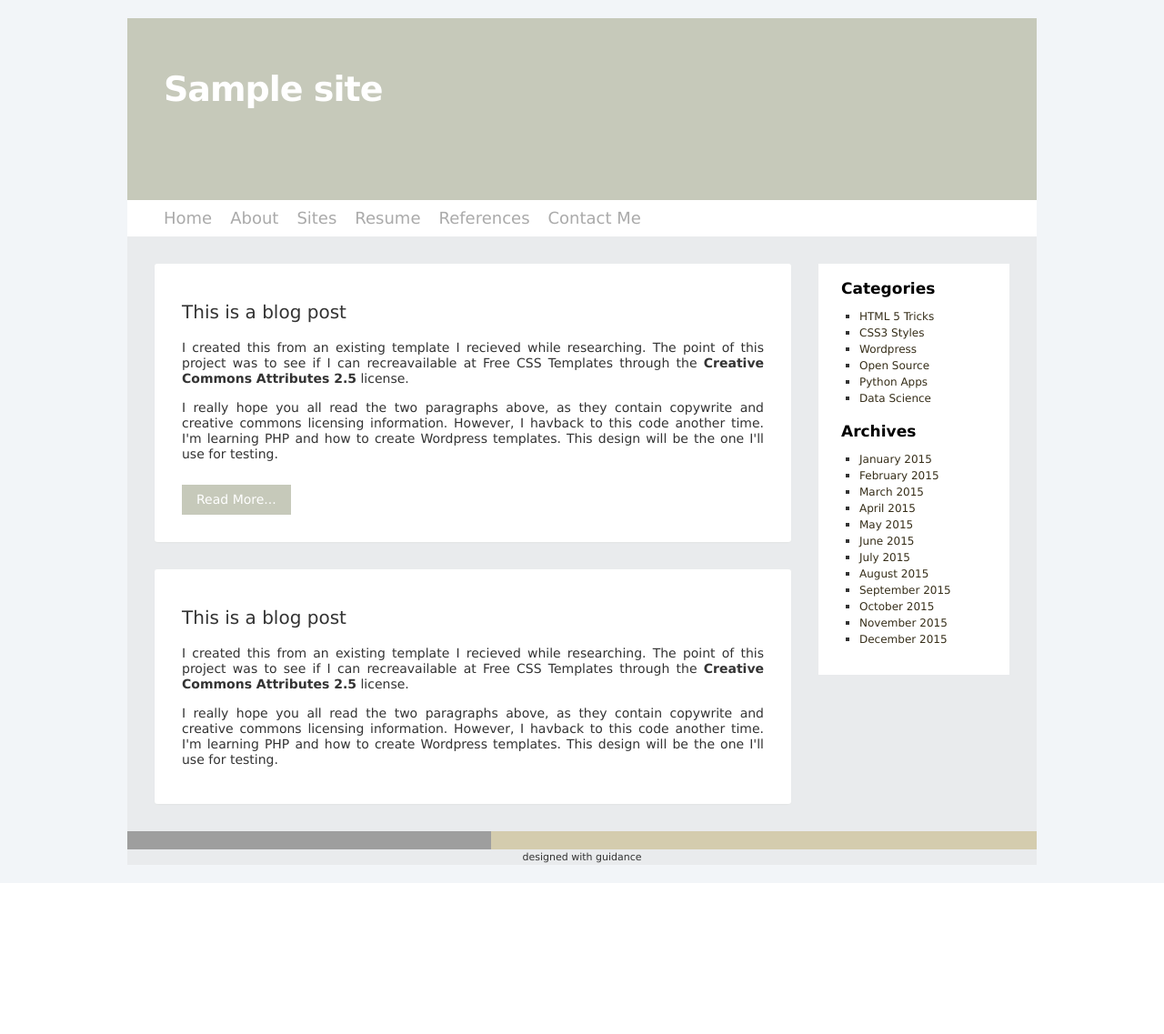
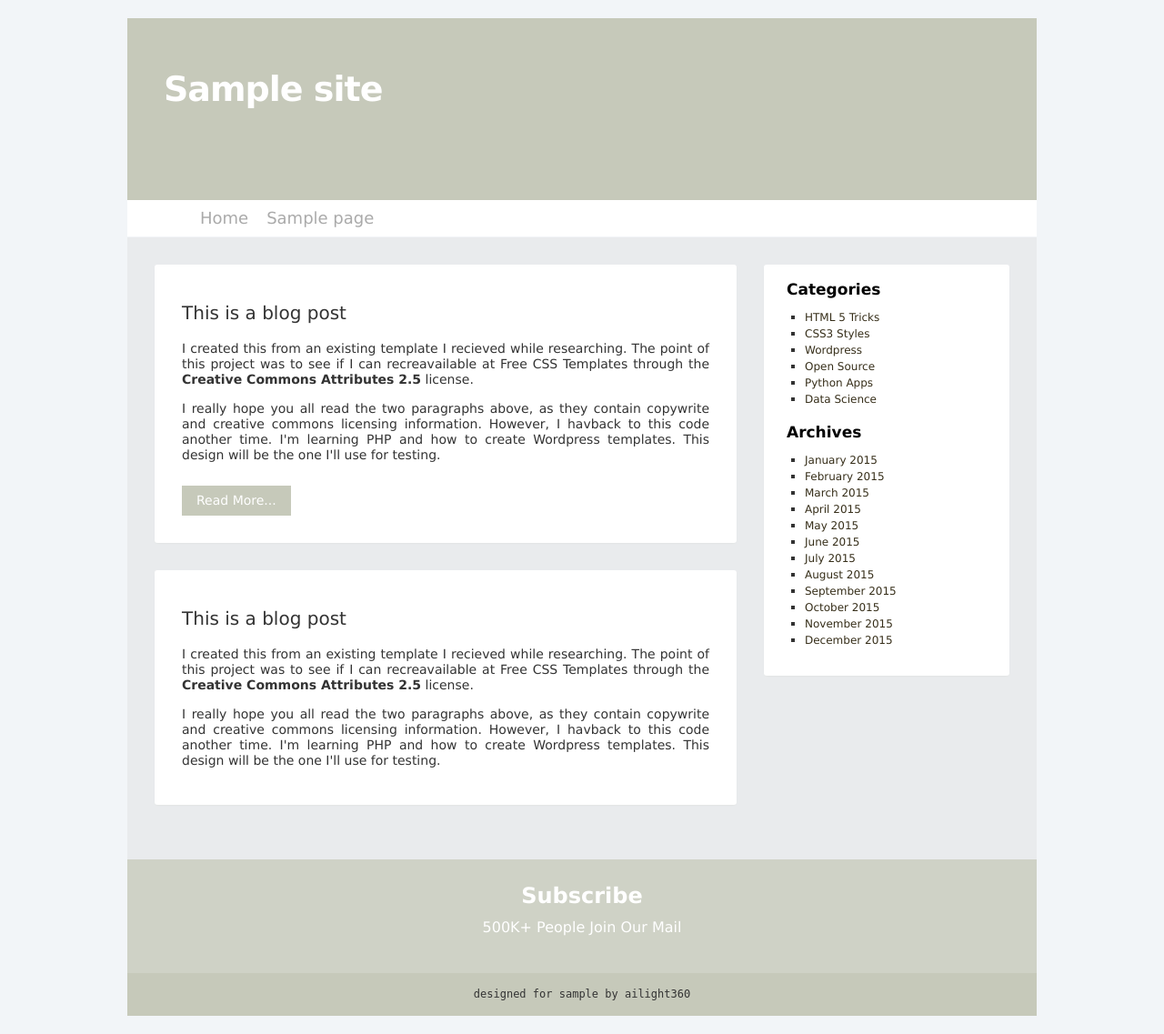
Before and after one commit to ailight360/wtd, a WordPress theme: template index.php in a window 1280 px wide. Shown: the whole page at 91% size. Before the commit the page ends 971 px from the top, so only its background shows below. Run offline with PHP 8.4 and a stand-in for WordPress, Linux system fonts and the light colour scheme; the site name, menu and one post (Sample post) are stand-ins, and other content is empty; some libraries are stand-ins or nearby versions; grey boxes are pictures that could not be loaded.

Commit message:
Add files via upload

```diff
--- a/footer.php
+++ b/footer.php
@@ -1,9 +1,5 @@
-<footer>
-			<div style="clear:both;"></div>
-			<div id="bottom"></div>
-			<div id="footer">
-					designed with guidance
-			</div>
+<footer class="clearfix">
+			<div id="footer">designed for sample by ailight360</div>
 	</footer>
 
 	</div>
--- a/header.php
+++ b/header.php
@@ -5,7 +5,7 @@
 	<meta charset="<?php bloginfo('charset'); ?>">
 	<meta http-equiv="X-UA-Compatible" content="IE=edge">
 	<meta name="viewport" content="width=device-width, initial-scale=1.0">
-	<link rel="stylesheet" href="<?php bloginfo('stylesheet_url')?>">
+	<link rel="stylesheet" href="<?php bloginfo('stylesheet_url'); ?>?var=1.0.6">
 	<title><?php bloginfo('name'); ?></title>
 </head>
 
@@ -15,20 +15,16 @@
 
 	<div id="wrap">
 
-	<header>
+	<header class="clearfix">
 		<div id="header">
-				<h1><?php bloginfo(name); ?></h1>
-				<h2><?php bloginfo(discription); ?></h2>
+				<h1><?php bloginfo('name'); ?></h1>
+				<h2><?php bloginfo('description'); ?></h2>
 		</div>
 
 		<div id="menu">
-				<ul>
-						<li><a href="#">Home</a></li>
-						<li><a href="#">About</a></li>
-						<li><a href="#">Sites</a></li>
-						<li><a href="#">Resume</a></li>
-						<li><a href="#">References</a></li>
-						<li><a href="#">Contact Me</a></li>
-				</ul>
+			<ul>
+				<?php wp_nav_menu(); ?>
+			</ul>
 		</div>
+
 	</header>
--- a/index.php
+++ b/index.php
@@ -1,6 +1,8 @@
 <?php get_header(); ?>
 
-	<section id="content">
+
+
+	<section id="content" class="clearfix">
 
 		<div class="left">
 
@@ -30,6 +32,7 @@
 			</div>
 
 		</div>
+
 		<div class="right">
 				<h2>Categories</h2>
 				<ul>
@@ -59,4 +62,6 @@
 
 	</section>
 
-	<?php get_footer(); ?>
+<?php get_template_part('sub'); ?>
+
+<?php get_footer(); ?>
--- a/style.css
+++ b/style.css
@@ -5,7 +5,7 @@ Author: the Whiteless team
 Author URI: https://Whiteless.org/
 Description: Our default theme for 2020 is designed to take full advantage of the flexibility of the block editor. Organizations and businesses
 Tags: blog, one-column, custom-background, custom-colors,
-Version: 1.0.0
+Version: 1.0.6
 License: GNU General Public License v2 or later
 License URI: http://www.gnu.org/licenses/gpl-2.0.html
 */
@@ -13,6 +13,10 @@ License URI: http://www.gnu.org/licenses/gpl-2.0.html
 * {
     margin: 0;
     padding: 0;
+  }
+
+  .clearfix {
+    clear: both;
 }
 
   body {
@@ -81,21 +85,23 @@ a.readmore {
   }
   #menu ul li a {
     padding: 0 20px 0 0;
-    text-docation: none;
+    text-decoration: none;
     font-weight: 100;
     font-size: 18px;
     color: #aaa;
   }
   #menu ul li a:hover {
     color: #fff;
-    text-decoation: none;
+    text-decoration: none;
     background: #c6c9ba;
   }
-  #content {                /*image is a grey box used to add space*/
+  #content {
     background: #e9ebed;
-    padding: 30px;
+    display: block;
+    overflow: hidden;
+    margin: 0 auto;
+    width: 100%;
 }
-
   header, footer {                /*image is a grey box used to add space*/
     background: #e9ebed;
   }
@@ -108,10 +114,10 @@ a.readmore {
   }
   .left {
     float: left;
-    width: 700px;
+    width: 640px;
     text-align: justify;
     font-size: 14px;
-    margin-right: 30px;
+    margin: 30px;
 }
   .left h2 {
     font-size: 20px;
@@ -119,7 +125,7 @@ a.readmore {
     padding: 15px 0 7px 0;
   }
   .left h2 a {
-    text-decoation: none;
+    text-decoration: none;
   }
   .left h2 a:hover {
     text-decoration: underline;
@@ -134,10 +140,15 @@ a.readmore {
 
 .right {
   float: right;
-    width: 180px;
+  width: 240px;
   background: #fff;
-    padding: 15px;     /*centers Categories*/
+  padding: 15px;
+  margin: 30px;
+  margin-left: 0;
+  border-radius: 3px;
+    box-shadow: 0px 1px 3px -2px #c6c9ba;
 }
+
   .right h2 {
     height: 24px;
     line-height: 24px;
@@ -154,10 +165,23 @@ a.readmore {
     font-size: 12px;  /*makes the font smaller*/
   }
   #bottom {
-    background: #d4ccae url(https://s26.postimg.org/f90n84k15/bottom.jpg) no-repeat;
+    background: #d4ccae;
     padding: 10px 0;
   }
   #footer {
     text-align: center;
-    font-size: 11px;
+    font-size: 12px;
+    background: #c6c9ba;
+    padding: 15px 0;
+    font-family: monospace;
 }
+
+#sub {
+	text-align: center;
+	background: #c6c9bac9;
+	padding: 30px;
+	font-size: 16px;
+	line-height: 20px;
+	color: #fff;
+	font-weight: normal;
+}
--- /dev/null
+++ b/sub.php
@@ -0,0 +1,5 @@
+
+	<section id="sub">
+		<h1>Subscribe</h1>
+		<p>500K+ People Join Our Mail </p>
+	</section>
```
Also changed, not shown: fucntions.php (+8 -1 lines), help.php (+38 -10 lines). Lines whose indentation alone changed are shown as unchanged.
